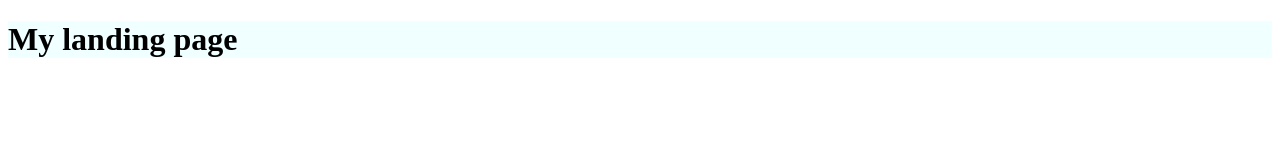
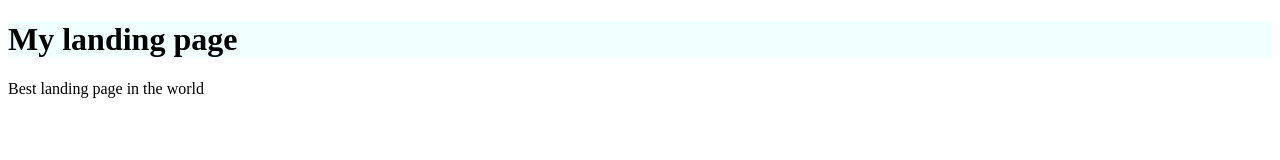
Before and after one commit to IlumiHD/static-web-app-example, a plain HTML site: page index.html in a window 1280 px wide. Drawn offline with Linux system fonts and the light colour scheme.

Commit message:
Add description

```diff
--- a/index.html
+++ b/index.html
@@ -8,6 +8,7 @@
     </head>
     <body>
         <h1>My landing page</h1>
+        <p>Best landing page in the world</p>
     </body>
     <script src="script.js"></script>
 </html>
```
